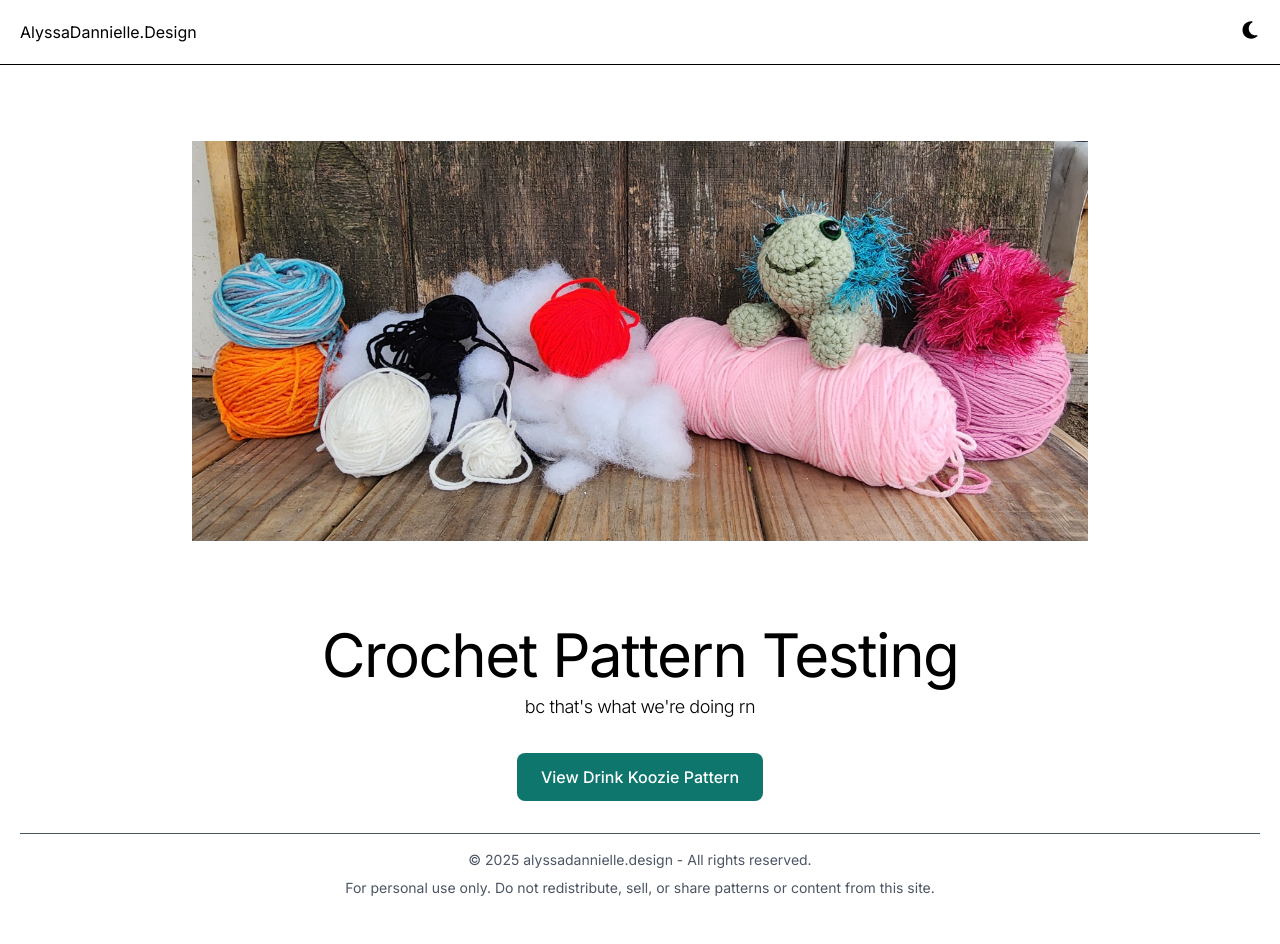
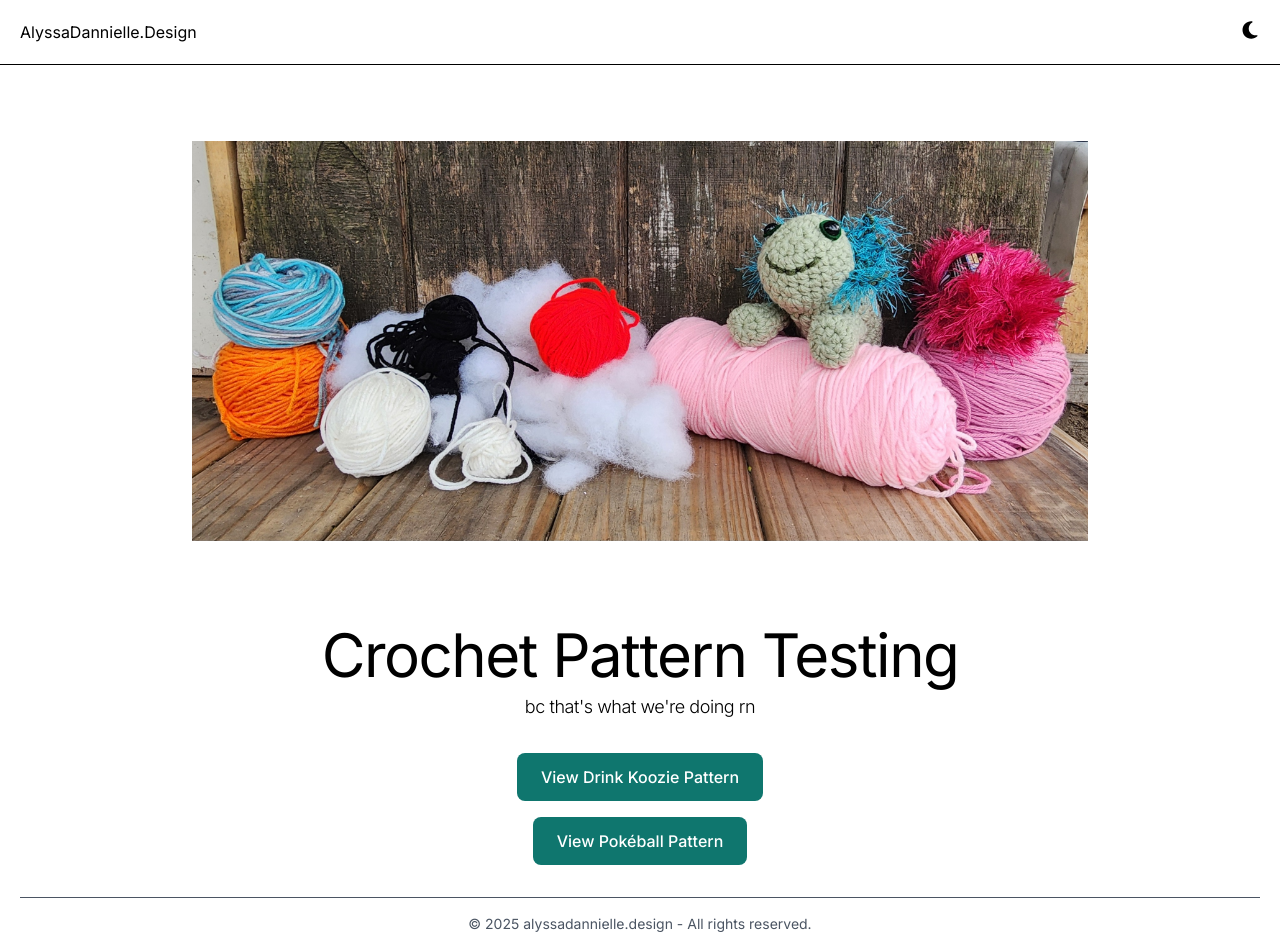
Before and after one commit to alyssa-dannielle/alyssa-dannielle-designs, a Next.js app: page / in a window 1280 px wide. Shown: the top 944 px of the page. Before the commit the page ends 898 px from the top, so only its background shows below. Built offline with nearby package versions, Linux system fonts and the light colour scheme.

Commit message:
add pokeball pattern button to home page

```diff
--- a/app/page.tsx
+++ b/app/page.tsx
@@ -6,10 +6,15 @@ export default function Home() {
   return (
     <>
       <HeroSection />
-      <div className='flex justify-center w-full mt-8'>
+      <div className='flex flex-col items-center gap-4 w-full mt-8 mb-8'>
         <Link href='/patterns/drink-koozie'>
           <button className='px-6 py-3 rounded-lg bg-teal-700 text-white font-medium transform transition duration-200 ease-in-out hover:bg-teal-800 hover:scale-105 focus:outline-none focus:ring-2 focus:ring-teal-600 focus:ring-offset-2'>
             View Drink Koozie Pattern
+          </button>
+        </Link>
+        <Link href='/patterns/pokeball'>
+          <button className='px-6 py-3 rounded-lg bg-teal-700 text-white font-medium transform transition duration-200 ease-in-out hover:bg-teal-800 hover:scale-105 focus:outline-none focus:ring-2 focus:ring-teal-600 focus:ring-offset-2'>
+            View Pokéball Pattern
           </button>
         </Link>
       </div>
```
